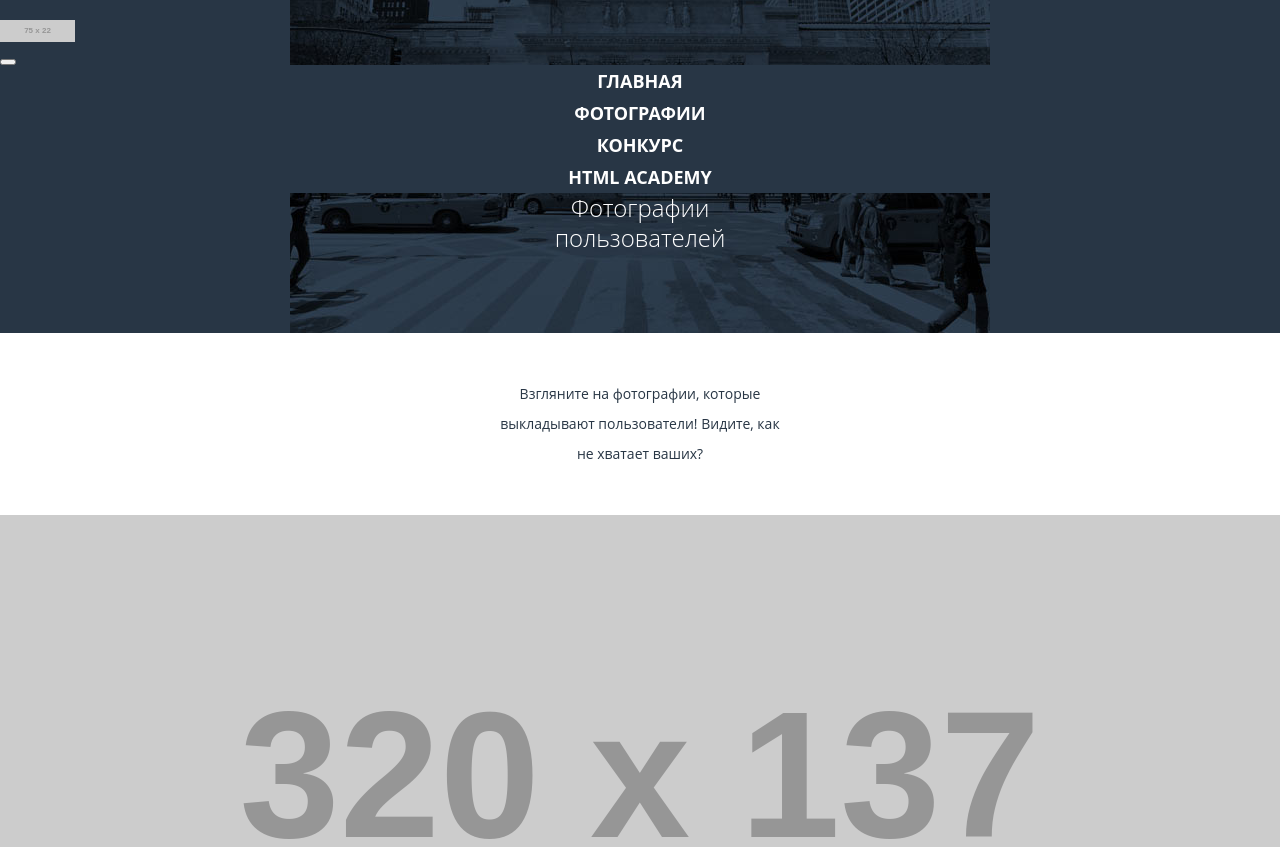
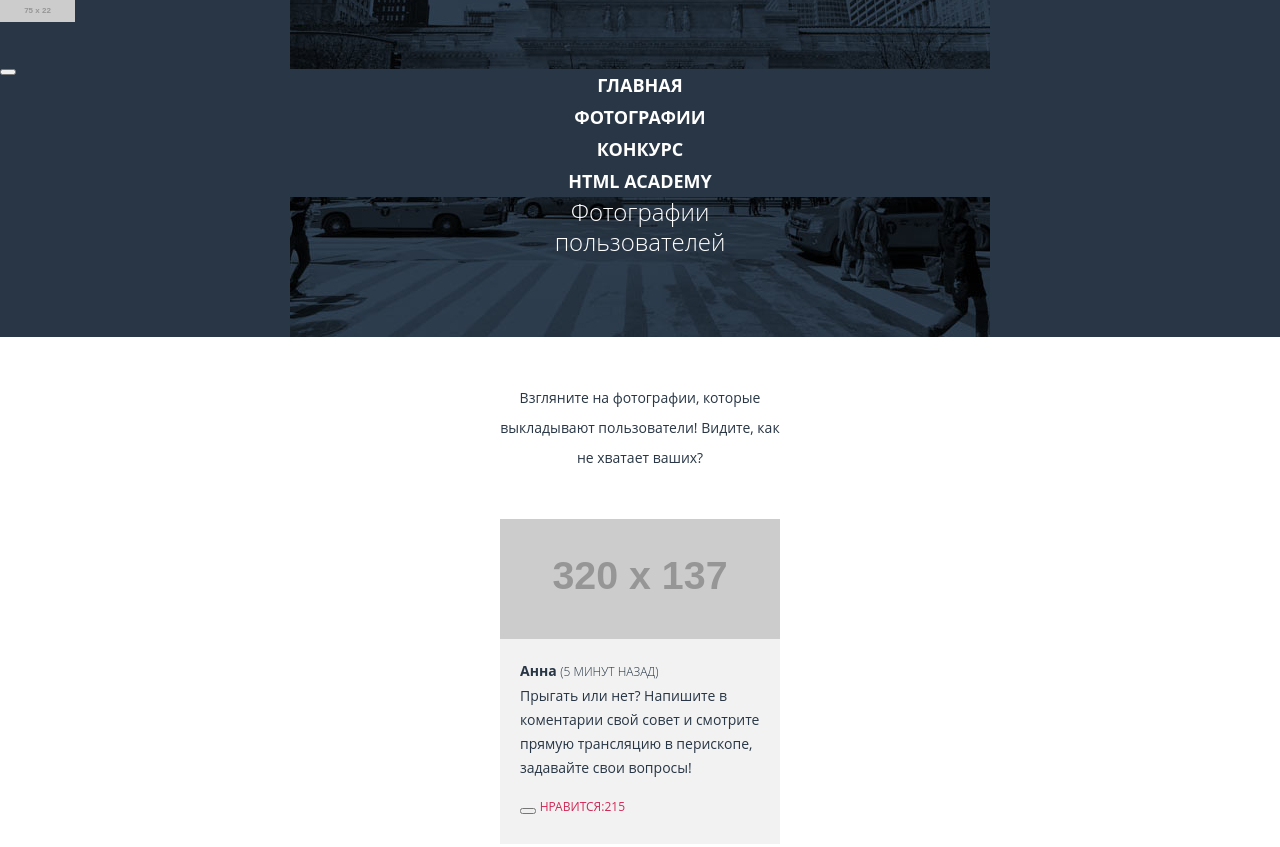
Before and after one commit to andrex002/443953-pink, a website: page photo.html in a window 1280 px wide. Shown: the top 847 px of the page. Drawn offline with nearby package versions, Linux system fonts and the light colour scheme; files that its build step writes are made by us from their sources; placeholder pictures from the web are drawn by us.

Commit message:
Исправил замечания по работе с препроцессором-3

```diff
--- a/less/blocks/contacts.less
+++ b/less/blocks/contacts.less
@@ -18,10 +18,11 @@
   font-size: 24px;
   line-height: 30px;
   font-weight: 300;
-  color: #d22856;
+  color: @hover-color;
 }
 
 .contacts__email {
+
   &:hover,
   &:focus {
     color: @base-color;
--- a/less/blocks/main-nav.less
+++ b/less/blocks/main-nav.less
@@ -1,6 +1,8 @@
 .main-nav {
+  padding-top: 69px;
   font-size: 18px;
   color: @white;
+  position: relative;
 }
 
 .main-nav__wrapper {
@@ -10,3 +12,22 @@
 .main-nav__list {
   .ul-reset;
 }
+
+.main-nav__toggle {
+  position: absolute;
+
+  &::before {
+    content: "";
+    width: 30px;
+    height: 5px;
+    background-color: @white;
+    transform: rotate(45deg);
+  }
+  &::after {
+    content: "";
+    width: 30px;
+    height: 5px;
+    background-color: @white;
+    transform: rotate(-45deg);
+  }
+}
--- a/less/blocks/page-header.less
+++ b/less/blocks/page-header.less
@@ -1,5 +1,4 @@
 .page-header {
-  padding-top: 20px;
   background-color: @base-color;
   background-image: url("../img/bg-back-mobile@1x.jpg");
   background-repeat: no-repeat;
@@ -8,8 +7,11 @@
   position: relative;
 
   &--main {
-    padding-bottom: 0px;
-    margin-bottom: 0px;
+    display: flex;
+    flex-direction: column;
+    justify-content: space-between;
+    padding-bottom: 0;
+    margin-bottom: 0;
     background-image: url("../img/iphone-hand-mobile@1x.png"), url("../img/bg-back-mobile@1x.jpg");
     background-repeat: no-repeat, no-repeat;
     background-position: 0 top, top;
@@ -17,8 +19,16 @@
   }
 }
 
+.page-header__logo {
+  position: absolute;
+}
+
 .page-header__download {
   margin-top: 339px;
   width: 100%;
   background-color: @base-color;
 }
+
+@media (min-width: @tablet-width) {
+
+}
--- a/less/blocks/user-post.less
+++ b/less/blocks/user-post.less
@@ -3,10 +3,6 @@
 
   &--panorama {
     width: 100%;
-  }
-  &--title {
-    font-size: 0;
-    line-height: 0;
   }
 }
 
--- a/less/variables.less
+++ b/less/variables.less
@@ -9,3 +9,5 @@
 @base-color--30: rgba(40, 54, 69, 0.3);
 @green-btn: #2aab6d;
 @green-btn--hover: #1c9b5e;
+@tablet-width: 660px;
+@desktop-width: 1200px;
--- a/photo.html
+++ b/photo.html
@@ -38,7 +38,7 @@
           Взгляните на фотографии, которые выкладывают пользователи! Видите, как не хватает ваших?
         </p>
         <div class="user-post user-post--panorama">
-          <div class="user-post--title">
+          <div class="user-post__image-block user-post__image-block--title">
             <img class="user-post__image" src="http://placehold.it/320x137" width="320" height="137" alt="Панорамное изображение">
           </div>
           <div class="user-post__message">
```
